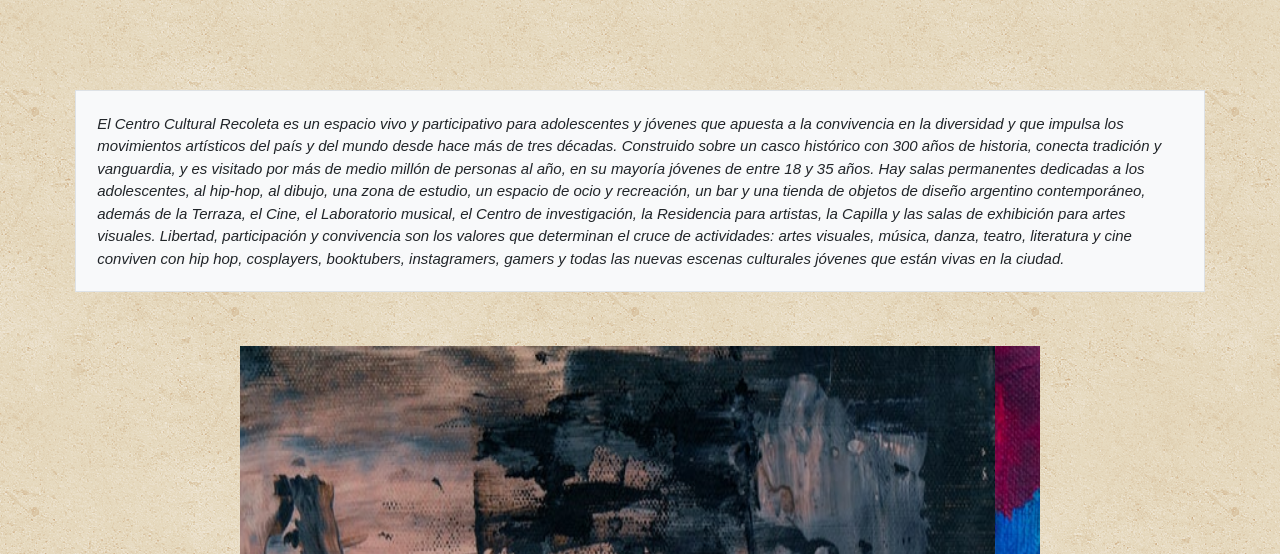
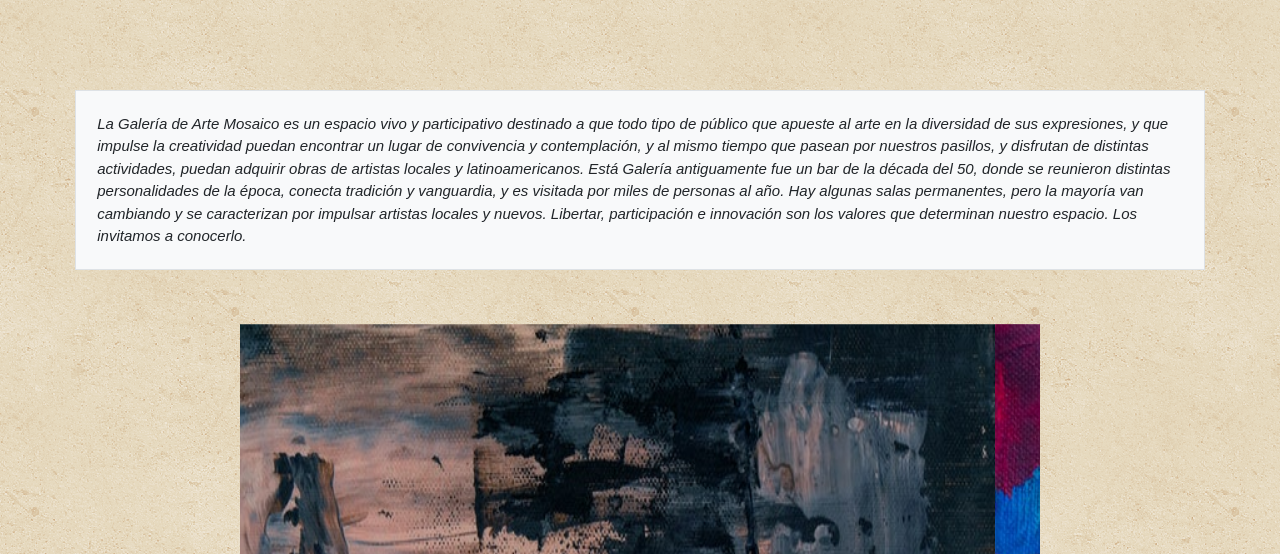
Before and after one commit to gndelgado/pruebaGitHub, a website: page index.html in a window 1280 px wide. Shown: the part 246-800 px from the top of the page. Drawn offline with nearby package versions, Linux system fonts and the light colour scheme.

Commit message:
Cambios texto inicio 2

```diff
--- a/index.html
+++ b/index.html
@@ -53,10 +53,11 @@
         <br><br><br><br><br>
         <div class="row">
         <div class="col -12 m-2 p-1 border bg-light">
-        <p><em>El Centro Cultural Recoleta es un espacio vivo y participativo para adolescentes y jóvenes que apuesta a la convivencia en la diversidad y que impulsa los movimientos artísticos del país y del mundo desde hace más de tres décadas.
-        Construido sobre un casco histórico con 300 años de historia, conecta tradición y vanguardia, y es visitado por más de medio millón de personas al año, en su mayoría jóvenes de entre 18 y 35 años.
-        Hay salas permanentes dedicadas a los adolescentes, al hip-hop, al dibujo, una zona de estudio, un espacio de ocio y recreación, un bar y una tienda de objetos de diseño argentino contemporáneo, además de la Terraza, el Cine, el Laboratorio musical, el Centro de investigación, la Residencia para artistas, la Capilla y las salas de exhibición para artes visuales.
-        Libertad, participación y convivencia son los valores que determinan el cruce de actividades: artes visuales, música, danza, teatro, literatura y cine conviven con hip hop, cosplayers, booktubers, instagramers, gamers y todas las nuevas escenas culturales jóvenes que están vivas en la ciudad.</em></p>
+        <p><em>La Galería de Arte Mosaico es un espacio vivo y participativo destinado a que todo tipo de público que apueste al arte en la diversidad de sus expresiones, y que impulse la creatividad puedan encontrar un lugar de convivencia y contemplación, y al mismo tiempo que pasean por nuestros pasillos, y disfrutan de distintas actividades, puedan adquirir obras de artistas locales y latinoamericanos.
+        Está Galería antiguamente fue un bar de la década del 50, donde se reunieron distintas personalidades de la época, conecta tradición y vanguardia, y es visitada por miles de personas al año.
+        Hay algunas salas permanentes, pero la mayoría van cambiando y se caracterizan por impulsar artistas locales y nuevos.
+        Libertar, participación e innovación son los valores que determinan nuestro espacio. Los invitamos a conocerlo.
+        </em></p>
     </div>
     </div>
         <br><br>
```
